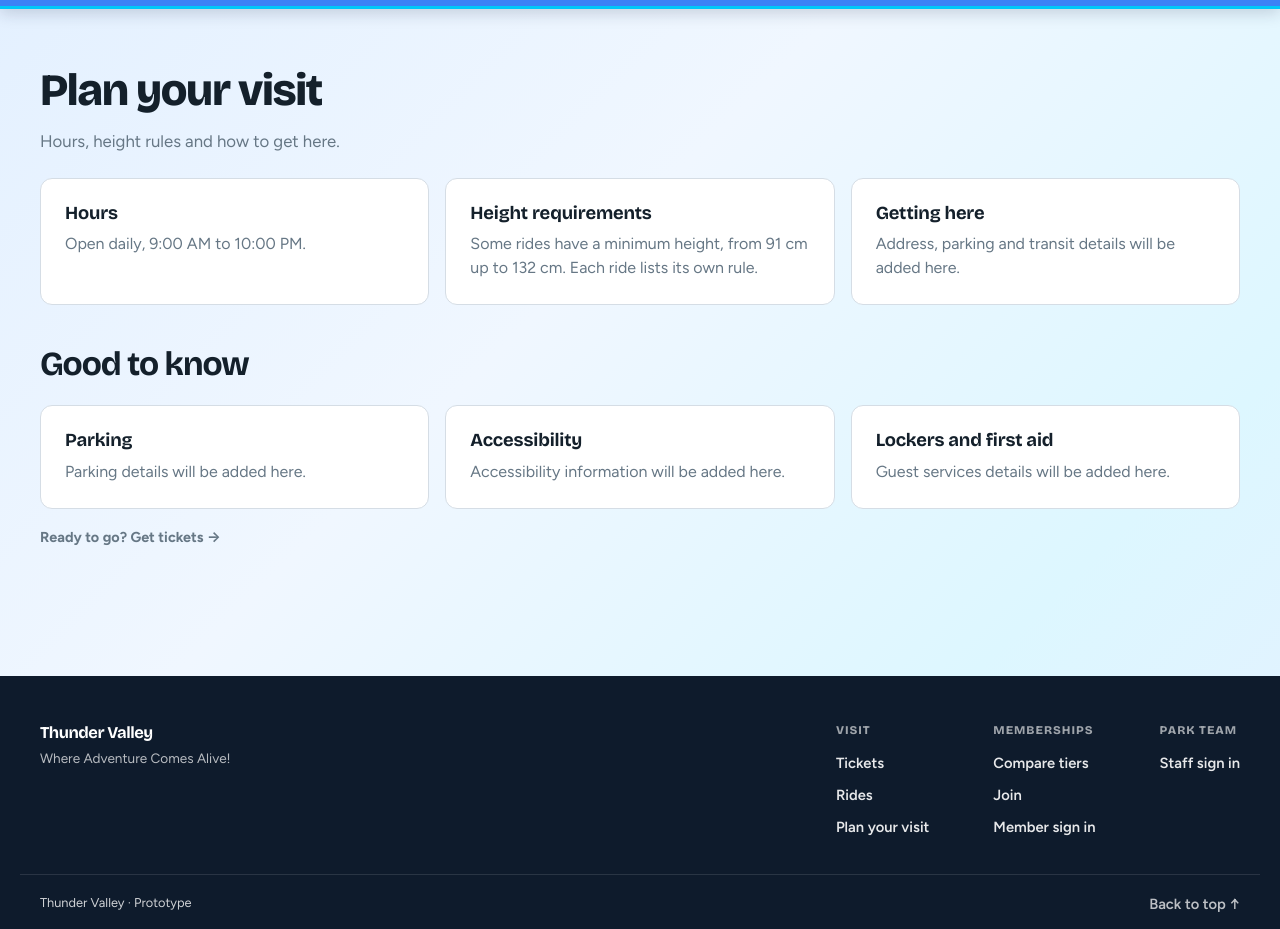
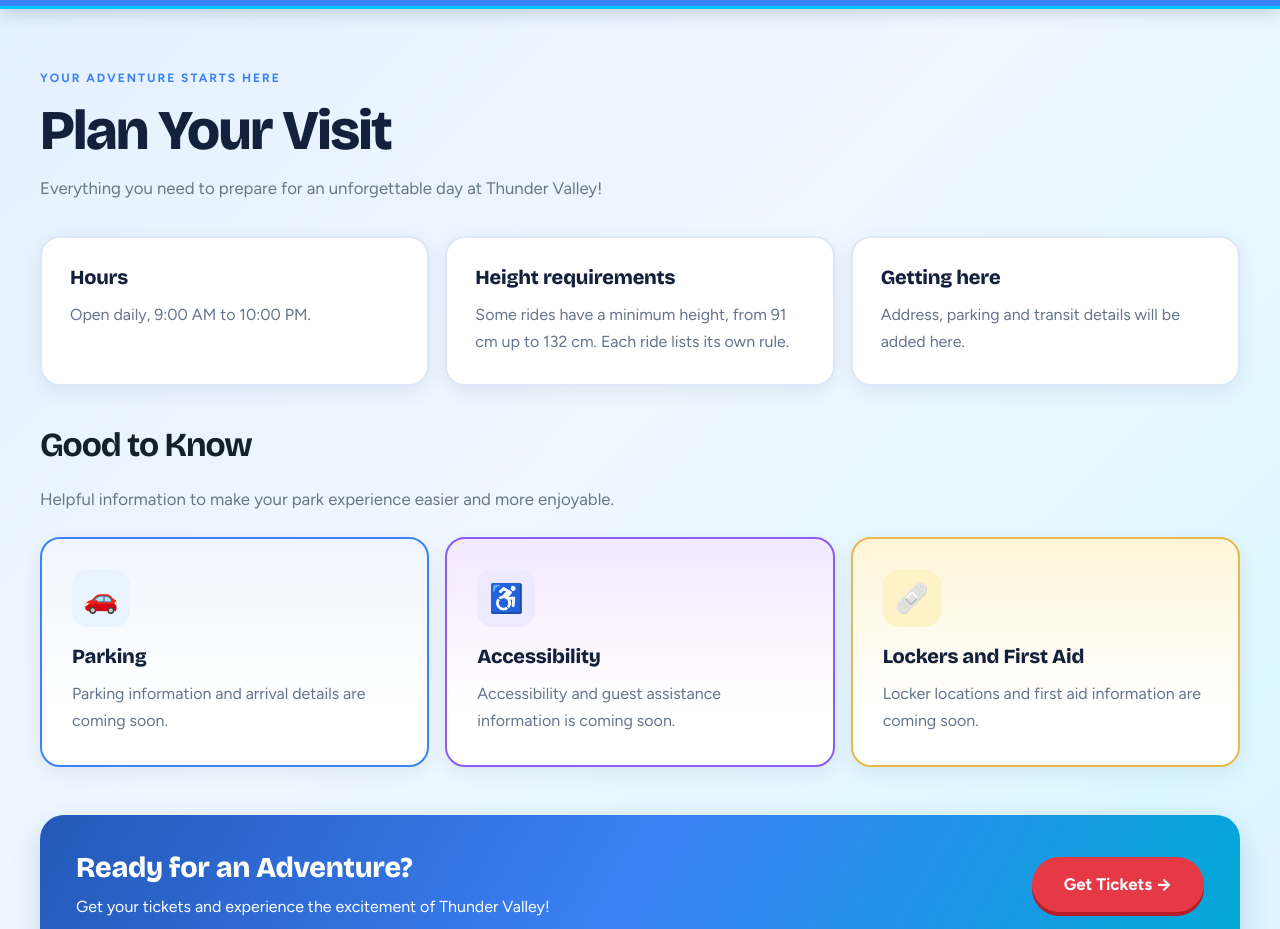
Before and after one commit to AlejandroJM0428/COSC-3380---Theme-Park-Project, a React (Vite) app in the folder client/: page /plan in a window 1280 px wide. Shown: the part 62-991 px from the top of the page. Built offline with nearby package versions, Linux system fonts and the light colour scheme.

Commit message:
Redesign Plan Your Visit page with colorful cards and ticket CTA

```diff
--- a/client/src/pages/Plan.jsx
+++ b/client/src/pages/Plan.jsx
@@ -1,35 +1,99 @@
+
 import { Link } from 'react-router-dom'
 import LoadError from '../components/LoadError.jsx'
 import PlanTiles from '../components/home/PlanTiles.jsx'
 import usePublicSite from '../hooks/usePublicSite.js'
 
-// Placeholder "good to know" copy. Replace with real content later.
 const GOOD_TO_KNOW = [
-  { title: 'Parking', text: 'Parking details will be added here.' },
-  { title: 'Accessibility', text: 'Accessibility information will be added here.' },
-  { title: 'Lockers and first aid', text: 'Guest services details will be added here.' },
+  {
+    title: 'Parking',
+    icon: '🚗',
+    text: 'Parking information and arrival details are coming soon.',
+    color: 'blue',
+  },
+  {
+    title: 'Accessibility',
+    icon: '♿',
+    text: 'Accessibility and guest assistance information is coming soon.',
+    color: 'purple',
+  },
+  {
+    title: 'Lockers and First Aid',
+    icon: '🩹',
+    text: 'Locker locations and first aid information are coming soon.',
+    color: 'gold',
+  },
 ]
 
-// Public "plan your visit" page (/plan).
 export default function Plan() {
   const { site, error, retry } = usePublicSite()
 
   return (
-    <main className="pub-page pub-page-wide">
-      <h1 className="pub-h1">Plan your visit</h1>
-      <p className="pub-lede">Hours, height rules and how to get here.</p>
+    <main className="pub-page pub-page-wide pub-plan-page">
 
-      {error && <LoadError message={error} onRetry={retry} />}
-      <PlanTiles hours={site?.hours} rides={site?.rides} bare />
+      <div className="pub-plan-heading">
+        <span className="pub-plan-eyebrow">
+          YOUR ADVENTURE STARTS HERE
+        </span>
 
-      <h2 className="pub-h2 pub-h2-spaced">Good to know</h2>
-      <div className="pub-plan">
+        <h1 className="pub-h1">Plan Your Visit</h1>
+
+        <p className="pub-lede">
+          Everything you need to prepare for an unforgettable
+          day at Thunder Valley!
+        </p>
+      </div>
+
+      {error && (
+        <LoadError message={error} onRetry={retry} />
+      )}
+
+      <PlanTiles
+        hours={site?.hours}
+        rides={site?.rides}
+        bare
+      />
+
+      <h2 className="pub-h2 pub-h2-spaced">
+        Good to Know
+      </h2>
+
+      <p className="pub-lede">
+        Helpful information to make your park experience
+        easier and more enjoyable.
+      </p>
+
+      <div className="pub-plan pub-plan-info">
         {GOOD_TO_KNOW.map((tile) => (
-          <article key={tile.title}><h3>{tile.title}</h3><p>{tile.text}</p></article>
+          <article
+            key={tile.title}
+            className={`pub-info-card pub-info-${tile.color}`}
+          >
+            <div className="pub-info-icon" aria-hidden="true">
+              {tile.icon}
+            </div>
+
+            <h3>{tile.title}</h3>
+
+            <p>{tile.text}</p>
+          </article>
         ))}
       </div>
 
-      <p className="pub-note"><Link to="/tickets" className="pub-link">Ready to go? Get tickets →</Link></p>
+      <div className="pub-plan-cta">
+        <div>
+          <h2>Ready for an Adventure?</h2>
+          <p>
+            Get your tickets and experience the excitement
+            of Thunder Valley!
+          </p>
+        </div>
+
+        <Link to="/tickets" className="pub-buy pub-buy-lg">
+          Get Tickets →
+        </Link>
+      </div>
+
     </main>
   )
 }
--- a/client/src/public.css
+++ b/client/src/public.css
@@ -1284,3 +1284,165 @@
     transform: none;
   }
 }
+
+/* THUNDER VALLEY - Plan Your Visit Page */
+
+.pub-plan-page .pub-plan-heading {
+  margin-bottom: 34px;
+}
+
+.pub-plan-eyebrow {
+  display: inline-block;
+  color: #3B82F6;
+  font-size: 12px;
+  font-weight: 900;
+  letter-spacing: 2px;
+  margin-bottom: 12px;
+}
+
+.pub-plan-page .pub-h1 {
+  font-size: clamp(2.5rem, 5vw, 3.5rem);
+  font-weight: 900;
+  color: #14213D;
+}
+
+.pub-plan-page .pub-lede {
+  line-height: 1.6;
+}
+
+/* Existing Hours, Height Rules, Getting Here Cards */
+
+.pub-plan-page .pub-plan article {
+  border-radius: 20px;
+  border: 2px solid #DCE8F8;
+  background: #FFFFFF;
+  padding: 28px;
+  box-shadow: 0 6px 20px rgba(20, 33, 61, 0.07);
+  transition: transform 0.25s ease,
+              box-shadow 0.25s ease;
+}
+
+.pub-plan-page .pub-plan article:hover {
+  transform: translateY(-6px);
+  box-shadow: 0 15px 30px rgba(59, 130, 246, 0.14);
+}
+
+.pub-plan-page .pub-plan article h3 {
+  color: #14213D;
+  font-size: 1.25rem;
+  font-weight: 900;
+  margin-bottom: 12px;
+}
+
+.pub-plan-page .pub-plan article p {
+  color: #64748B;
+  line-height: 1.7;
+}
+
+/* Good to Know Cards */
+
+.pub-plan-page .pub-plan-info {
+  margin-top: 20px;
+}
+
+.pub-plan-page .pub-plan-info .pub-info-card {
+  padding: 30px;
+}
+
+.pub-info-icon {
+  display: flex;
+  align-items: center;
+  justify-content: center;
+  width: 58px;
+  height: 58px;
+  border-radius: 16px;
+  background: #EAF4FF;
+  font-size: 28px;
+  margin-bottom: 18px;
+}
+
+.pub-plan-page .pub-info-blue {
+  border-color: #3B82F6 !important;
+  background: linear-gradient(
+    180deg, #EFF6FF, #FFFFFF 75%
+  ) !important;
+}
+
+.pub-plan-page .pub-info-purple {
+  border-color: #8B5CF6 !important;
+  background: linear-gradient(
+    180deg, #F3E8FF, #FFFFFF 75%
+  ) !important;
+}
+
+.pub-plan-page .pub-info-gold {
+  border-color: #E5B94B !important;
+  background: linear-gradient(
+    180deg, #FFF5D9, #FFFFFF 75%
+  ) !important;
+}
+
+.pub-info-purple .pub-info-icon {
+  background: #EDE9FE;
+}
+
+.pub-info-gold .pub-info-icon {
+  background: #FEF3C7;
+}
+
+/* Ticket Call to Action */
+
+.pub-plan-cta {
+  display: flex;
+  align-items: center;
+  justify-content: space-between;
+  gap: 24px;
+  margin-top: 48px;
+  padding: 36px;
+  border-radius: 24px;
+  background: linear-gradient(
+    120deg, #2459B8, #3B82F6, #00A9D6
+  );
+  color: #FFFFFF;
+  box-shadow: 0 12px 30px rgba(36, 89, 184, 0.2);
+}
+
+.pub-plan-cta h2 {
+  margin: 0 0 10px;
+  font-size: 1.8rem;
+  font-weight: 900;
+}
+
+.pub-plan-cta p {
+  margin: 0;
+  line-height: 1.6;
+  color: #FFFFFF;
+}
+
+.pub-plan-cta .pub-buy {
+  flex-shrink: 0;
+  text-align: center;
+}
+
+@media (max-width: 700px) {
+  .pub-plan-cta {
+    flex-direction: column;
+    align-items: flex-start;
+    padding: 26px;
+  }
+
+  .pub-plan-cta .pub-buy {
+    width: 100%;
+    box-sizing: border-box;
+  }
+}
+
+@media (prefers-reduced-motion: reduce) {
+  .pub-plan-page .pub-plan article {
+    transition: none;
+  }
+
+  .pub-plan-page .pub-plan article:hover {
+    transform: none;
+  }
+}
```
